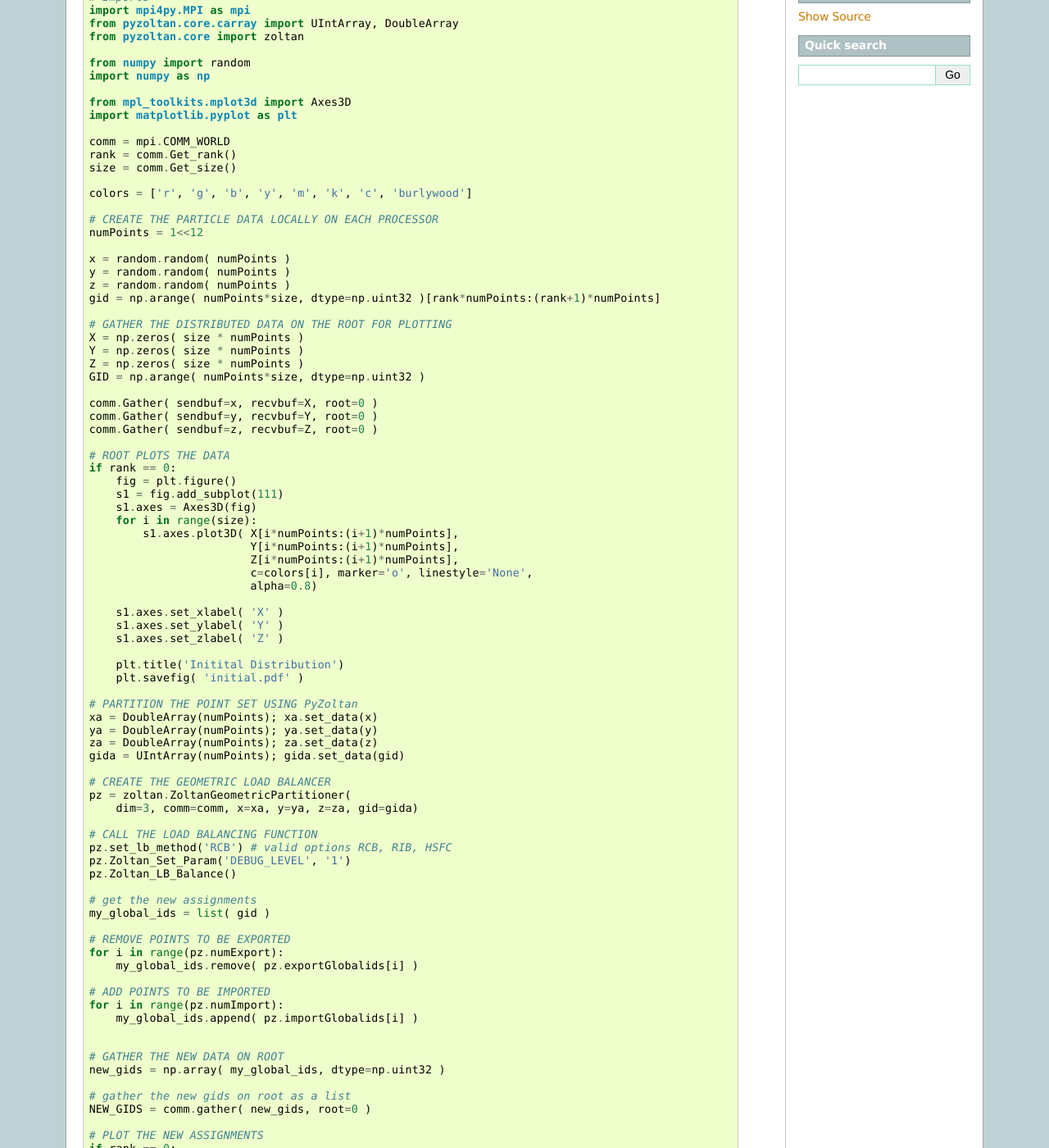
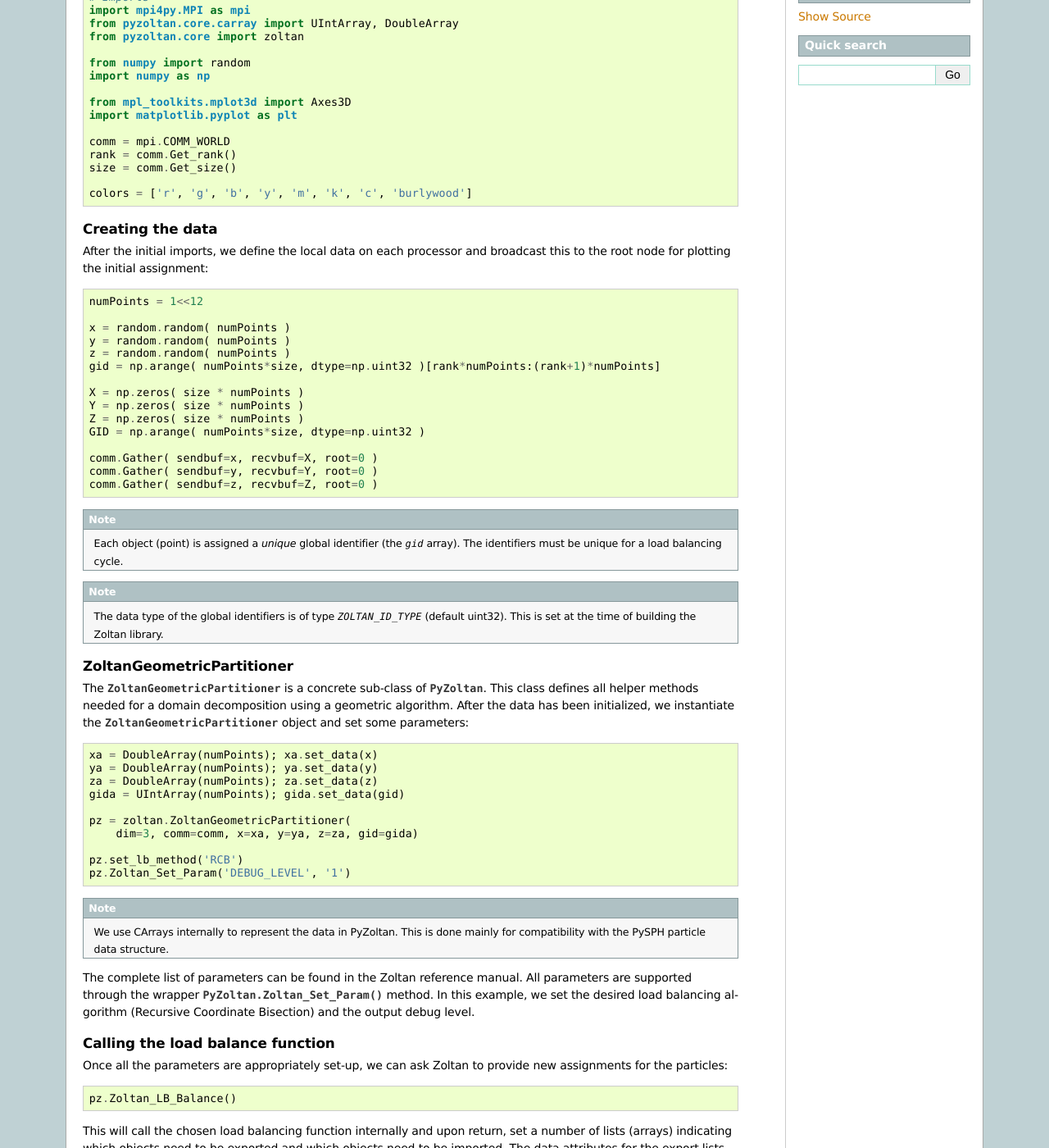
Before and after one commit to pypr/pysph, a Sphinx documentation site: the page built from docs/source/pyzoltan/overview.rst, in a window 1280 px wide and 1400 px high, scrolled down 577 px. Shown: the whole window at 82% size. Built offline with Sphinx 7.4.7, drawn with Linux system fonts in a browser that asks for light colours; formulas are drawn with MathJax 3; some of the changed text lies outside the part shown.

Commit message:
DOC: Updating the pyzoltan docs

```diff
--- a/docs/source/pyzoltan/overview.rst
+++ b/docs/source/pyzoltan/overview.rst
@@ -59,99 +60,6 @@
     size = comm.Get_size()
 
     colors = ['r', 'g', 'b', 'y', 'm', 'k', 'c', 'burlywood']
-
-    # CREATE THE PARTICLE DATA LOCALLY ON EACH PROCESSOR
-    numPoints = 1<<12
-
-    x = random.random( numPoints )
-    y = random.random( numPoints )
-    z = random.random( numPoints )
-    gid = np.arange( numPoints*size, dtype=np.uint32 )[rank*numPoints:(rank+1)*numPoints]
-
-    # GATHER THE DISTRIBUTED DATA ON THE ROOT FOR PLOTTING
-    X = np.zeros( size * numPoints )
-    Y = np.zeros( size * numPoints )
-    Z = np.zeros( size * numPoints )
-    GID = np.arange( numPoints*size, dtype=np.uint32 )
-
-    comm.Gather( sendbuf=x, recvbuf=X, root=0 )
-    comm.Gather( sendbuf=y, recvbuf=Y, root=0 )
-    comm.Gather( sendbuf=z, recvbuf=Z, root=0 )
-
-    # ROOT PLOTS THE DATA
-    if rank == 0:
-	fig = plt.figure()
-	s1 = fig.add_subplot(111)
-	s1.axes = Axes3D(fig)
-	for i in range(size):
-	    s1.axes.plot3D( X[i*numPoints:(i+1)*numPoints],
-			    Y[i*numPoints:(i+1)*numPoints],
-			    Z[i*numPoints:(i+1)*numPoints],
-			    c=colors[i], marker='o', linestyle='None',
-			    alpha=0.8)
-
-	s1.axes.set_xlabel( 'X' )
-	s1.axes.set_ylabel( 'Y' )
-	s1.axes.set_zlabel( 'Z' )
-
-	plt.title('Initital Distribution')
-	plt.savefig( 'initial.pdf' )
-
-    # PARTITION THE POINT SET USING PyZoltan
-    xa = DoubleArray(numPoints); xa.set_data(x)
-    ya = DoubleArray(numPoints); ya.set_data(y)
-    za = DoubleArray(numPoints); za.set_data(z)
-    gida = UIntArray(numPoints); gida.set_data(gid)
-
-    # CREATE THE GEOMETRIC LOAD BALANCER
-    pz = zoltan.ZoltanGeometricPartitioner(
-	dim=3, comm=comm, x=xa, y=ya, z=za, gid=gida)
-
-    # CALL THE LOAD BALANCING FUNCTION
-    pz.set_lb_method('RCB') # valid options RCB, RIB, HSFC
-    pz.Zoltan_Set_Param('DEBUG_LEVEL', '1')
-    pz.Zoltan_LB_Balance()
-
-    # get the new assignments
-    my_global_ids = list( gid )
-
-    # REMOVE POINTS TO BE EXPORTED
-    for i in range(pz.numExport):
-	my_global_ids.remove( pz.exportGlobalids[i] )
-
-    # ADD POINTS TO BE IMPORTED
-    for i in range(pz.numImport):
-	my_global_ids.append( pz.importGlobalids[i] )
-
-
-    # GATHER THE NEW DATA ON ROOT
-    new_gids = np.array( my_global_ids, dtype=np.uint32 )
-
-    # gather the new gids on root as a list
-    NEW_GIDS = comm.gather( new_gids, root=0 )
-
-    # PLOT THE NEW ASSIGNMENTS
-    if rank == 0:
-	fig = plt.figure()
-	s1 = fig.add_subplot(111)
-	s1.axes = Axes3D(fig)
-	for i in range(size):
-	    s1.axes.plot3D( X[ NEW_GIDS[i] ],
-			    Y[ NEW_GIDS[i] ],
-			    Z[ NEW_GIDS[i] ],
-			    c=colors[i], marker='o', linestyle='None',
-			    alpha=0.8 )
-
-	s1.axes.set_xlabel( 'X' )
-	s1.axes.set_ylabel( 'Y' )
-	s1.axes.set_zlabel( 'Z' )
-
-	plt.title('Final Distribution')
-	plt.savefig( 'final.pdf' )
-	plt.show()
-
-Although the code seems lengthy, a lot of it is concerned with setting
-up the initial data and plotting on the root node.
 
 ^^^^^^^^^^^^^^^^^
 Creating the data
@@ -417,8 +330,16 @@
     object_ids = random.random_integers( low=0, high=numObjectsTotal, size=nsend )
     proclist = random.random_integers(low=0, high=size-1, size=nsend).astype(np.int32)
 
-    indices = np.where(proclist == rank)[0]
-    proclist[indices] = -1
+    my_indices = np.where(proclist == rank)[0]
+    proclist[my_indices] = (rank+1)%size
+
+This information is sufficient enough to instantiate the
+:py:class:`ZComm` object which will be used as the communication plan
+to exchange this data. Once the communication plan is setup, each
+processor knows of the data it must receive with the `ZComm.nreturn`
+attribute. This is used to allocate receive buffers:
+
+.. code-block:: python
 
     # create the ZComm object
     tag = np.int32(0)
@@ -428,74 +349,32 @@
     senddata = x[ object_ids ]
     recvdata = np.ones( zcomm.nreturn )
 
+With the send buffer and the allocated receive buffer, we can perform
+the communication using the :py:meth:`ZComm.Comm_Do` method:
+
+.. code-block:: python
+
     # use zoltan to exchange doubles
     print "Proc %d, Sending %s to %s"%(rank, senddata, proclist)
     zcomm.Comm_Do(senddata, recvdata)
     print "Proc %d, Received %s"%(rank, recvdata)
-
-In this example, each processor creates some random data of size
-`numObjectsTotal`. Each object is assigned a unique global identifier
-as required by Zoltan. Five objects are chosen randomly to be sent to
-the other processors which are also chosen randomly:
-
-.. code-block:: python
-
-    # arbitrarily assign some objects to be sent to some other processor
-    nsend = np.int32( random.random_integers(low=1, high=10) )
-    object_ids = random.random_integers( low=0, high=numObjectsTotal, size=nsend )
-    proclist = random.random_integers(low=0, high=size-1, size=nsend).astype(np.int32)
-
-    indices = np.where(proclist == rank)[0]
-    proclist[indices] = -1
-
-The :py:class:`ZComm` object is instantiated with this information as
-
-.. code-block:: python
-
-    zcomm = zoltan_comm.ZComm(comm, tag=tag, nsend=nsend, proclist=proclist)
-
-where a message tag is also chosen for the ensuing data transfer. This
-sets up a communication plan which will be used subsequently.
-
-.. note::
-
-   If a processor chooses to send data to itself (since we pick this
-   randomly), the processor in the `proclist` argument is set to
-   `-1`. This is one way of telling Zoltan to ignore this object.
-
-Upon instantiation, the `ZComm.nreturn` data attribute indicates the
-number of objects to be received by this processor. This can be used
-to allocate a buffer to receive the data:
-
-.. code-block:: python
-
-    # the data to send and receive
-    senddata = x[ object_ids ]
-    recvdata = np.ones( zcomm.nreturn )
-
-Finally, with the receive buffer allocated, the
-:py:meth:`ZComm.Comm_Do` method can be used to exchange the data:
-
-.. code-block:: python
-
-    zcomm.Comm_Do(senddata, recvdata)
 
 Note that the user does not need to explicitly write the `MPI` send
 and receive calls. All that is required from the user is to correctly
 allocate the data on the receive side. The output from this example is
 (it will vary given the use of random numbers)::
 
-    $ mpirun  -n 3  python zcomm.py
-    Proc 2, Sending [ 0.81440537  0.90121359  0.65025628  0.24728032] to [-1  0  0 -1]
-    Proc 0, Sending [ 0.19186399  0.59492848] to [-1  1]
-    Proc 1, Sending [ 0.05956925  0.39236052  0.46479566] to [-1  0  2]
-    Proc 0, Received [ 0.39236052  0.90121359  0.65025628]
-    Proc 1, Received [ 0.59492848]
-    Proc 2, Received [ 0.46479566]
+    $ mpirun  -n 3 python zcomm.py
+    Proc 2, Sending [ 0.83476393  0.07041833  0.20059537  0.7722934   0.4529769 ] to [0 1 0 0 1]
+    Proc 2, Received [ 0.50391764  0.40028207]
+    Proc 0, Sending [ 0.50391764] to [2]
+    Proc 1, Sending [ 0.29755463  0.40028207  0.69433472] to [0 2 0]
+    Proc 1, Received [ 0.07041833  0.4529769 ]
+    Proc 0, Received [ 0.29755463  0.69433472  0.83476393  0.20059537  0.7722934 ]
 
-^^^^^^^^^^^^^^^^^^^^^^^^^^^^^^^^^^^^^^^
-Changing the size of data communicated
-^^^^^^^^^^^^^^^^^^^^^^^^^^^^^^^^^^^^^^^
+^^^^^^^^^^^^^^^^^^^^^^^^^^^^^^^^^^^^^^^^^
+Using the plan for similar communication
+^^^^^^^^^^^^^^^^^^^^^^^^^^^^^^^^^^^^^^^^^
 
 The :py:class:`ZComm` object was used to send values of type `float64`
 in this example. If the number of objects to be sent and their
@@ -522,12 +401,12 @@
 The output with this change is::
 
     $ mpirun  -n 3  python zcomm.py
-    Proc 1, Sending [1105 1177] to [0 2]
-    Proc 2, Sending [2821 2418 2550] to [1 0 0]
-    Proc 1, Received [ 158 2821]
-    Proc 0, Sending [294 171 553 158 563] to [-1  2 -1  1 -1]
-    Proc 2, Received [ 171 1177]
-    Proc 0, Received [1105 2418 2550]
+    Proc 1, Sending [1054 1692 2034] to [0 2 0]
+    Proc 0, Sending [214] to [2]
+    Proc 2, Sending [2720 3034 2511 2412 2975] to [0 1 0 0 1]
+    Proc 2, Received [ 214 1692]
+    Proc 1, Received [3034 2975]
+    Proc 0, Received [1054 2034 2720 2511 2412]
 
 ^^^^^^^^^^^^^^^^^^^^^^^^^^^^^^^^^
 Reversing the communication plan
@@ -558,17 +437,17 @@
 The output from this when run on 3 processors is::
 
     $ mpirun  -n 3  python zcomm.py
-    Proc 0, Sending [1005  331  948  791] to [2 1 1 1]
-    Proc 1, Sending [1403 1456 2030 1236 1149] to [2 2 2 0 2]
-    Proc 0, Received [1236 2701]
-    Proc 0, sending updated data [0 0]
-    Proc 2, Sending [2218 2863 2076 2701] to [1 1 1 0]
-    Proc 1, Received [ 331  948  791 2218 2863 2076]
-    Proc 1, sending updated data [1 1 1 1 1 1]
-    Proc 2, Received [1005 1403 1456 2030 1149]
-    Proc 2, sending updated data [2 2 2 2 2]
-    Proc 1, received updated data [2 2 2 0 2]
-    Proc 0, received updated data [2 1 1 1]
-    Proc 2, received updated data [1 1 1 0]
+    Proc 1, Sending [1054 1692 2034] to [0 2 0]
+    Proc 0, Sending [214] to [2]
+    Proc 2, Sending [2720 3034 2511 2412 2975] to [0 1 0 0 1]
+    Proc 2, Received [ 214 1692]
+    Proc 1, Received [3034 2975]
+    Proc 0, Received [1054 2034 2720 2511 2412]
+    Proc 0, sending updated data [0 0 0 0 0]
+    Proc 2, sending updated data [2 2]
+    Proc 1, sending updated data [1 1]
+    Proc 0, received updated data [2]
+    Proc 1, received updated data [0 2 0]
+    Proc 2, received updated data [0 1 0 0 1]
 
 .. _Zoltan: http://www.cs.sandia.gov/Zoltan/
```
Also changed, not shown: other parts of docs/source/pyzoltan/overview.rst (+9 -3 lines), 1 other file.
